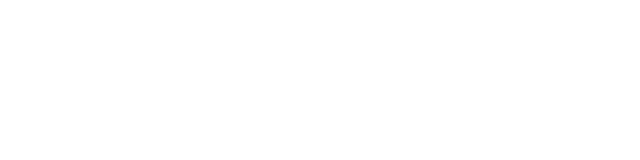
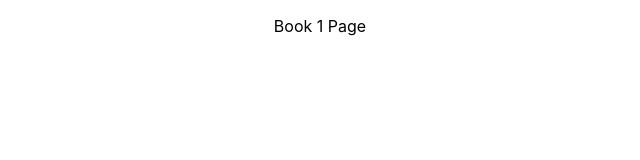
Before and after one commit to jjgry/scott-library, a React (Create React App) app in the folder ui/: page /books/1 in a window 1280 px wide. Before the commit this address had no page. Shown: the top 160 px of the page, without its empty margins (320-960 px from the left). Built offline with nearby package versions, Linux system fonts and the light colour scheme.

Commit message:
basic routing

```diff
--- a/ui/package.json
+++ b/ui/package.json
@@ -12,6 +12,7 @@
     "@types/react-dom": "^18.0.10",
     "react": "^18.2.0",
     "react-dom": "^18.2.0",
+    "react-router-dom": "^6.8.0",
     "react-scripts": "5.0.1",
     "typescript": "^4.9.5",
     "web-vitals": "^2.1.4"
--- a/ui/src/app-routes.tsx
+++ b/ui/src/app-routes.tsx
@@ -1,10 +1,12 @@
 import { Route, Routes } from "react-router-dom";
+import { Book } from "./features/books/book";
+import { Books } from "./features/books/books";
 import { LandingPage } from "./features/landing-page/landing-page";
 
 export const AppRoutes = () => (
   <Routes>
     <Route index element={<LandingPage />} />
-    {/* <Route path="books" element={<Books />} />
-    <Route path="books/:bookId" element={<Book />} /> */}
+    <Route path="books" element={<Books />} />
+    <Route path="books/:bookId" element={<Book />} />
   </Routes>
 );
--- /dev/null
+++ b/ui/src/features/books/book.tsx
@@ -0,0 +1,11 @@
+import { useParams } from "react-router-dom";
+
+export const Book = () => {
+  const { bookId } = useParams();
+
+  return (
+    <div className="book">
+      <p>Book {bookId} Page</p>
+    </div>
+  );
+};
--- /dev/null
+++ b/ui/src/features/books/books.tsx
@@ -0,0 +1,5 @@
+export const Books = () => (
+  <div className="books">
+    <p>Books Page</p>
+  </div>
+);
--- a/ui/src/styles.css
+++ b/ui/src/styles.css
@@ -1,17 +1,25 @@
 body {
   margin: 0;
-  font-family: -apple-system, BlinkMacSystemFont, 'Segoe UI', 'Roboto', 'Oxygen',
-    'Ubuntu', 'Cantarell', 'Fira Sans', 'Droid Sans', 'Helvetica Neue',
+  font-family: -apple-system, BlinkMacSystemFont, "Segoe UI", "Roboto", "Oxygen",
+    "Ubuntu", "Cantarell", "Fira Sans", "Droid Sans", "Helvetica Neue",
     sans-serif;
   -webkit-font-smoothing: antialiased;
   -moz-osx-font-smoothing: grayscale;
 }
 
 code {
-  font-family: source-code-pro, Menlo, Monaco, Consolas, 'Courier New',
+  font-family: source-code-pro, Menlo, Monaco, Consolas, "Courier New",
     monospace;
 }
 
 .landing-page {
   text-align: center;
 }
+
+.books {
+  text-align: center;
+}
+
+.book {
+  text-align: center;
+}
```
Also changed, not shown: 1 other file (tests, documents, lock files or other folders).
